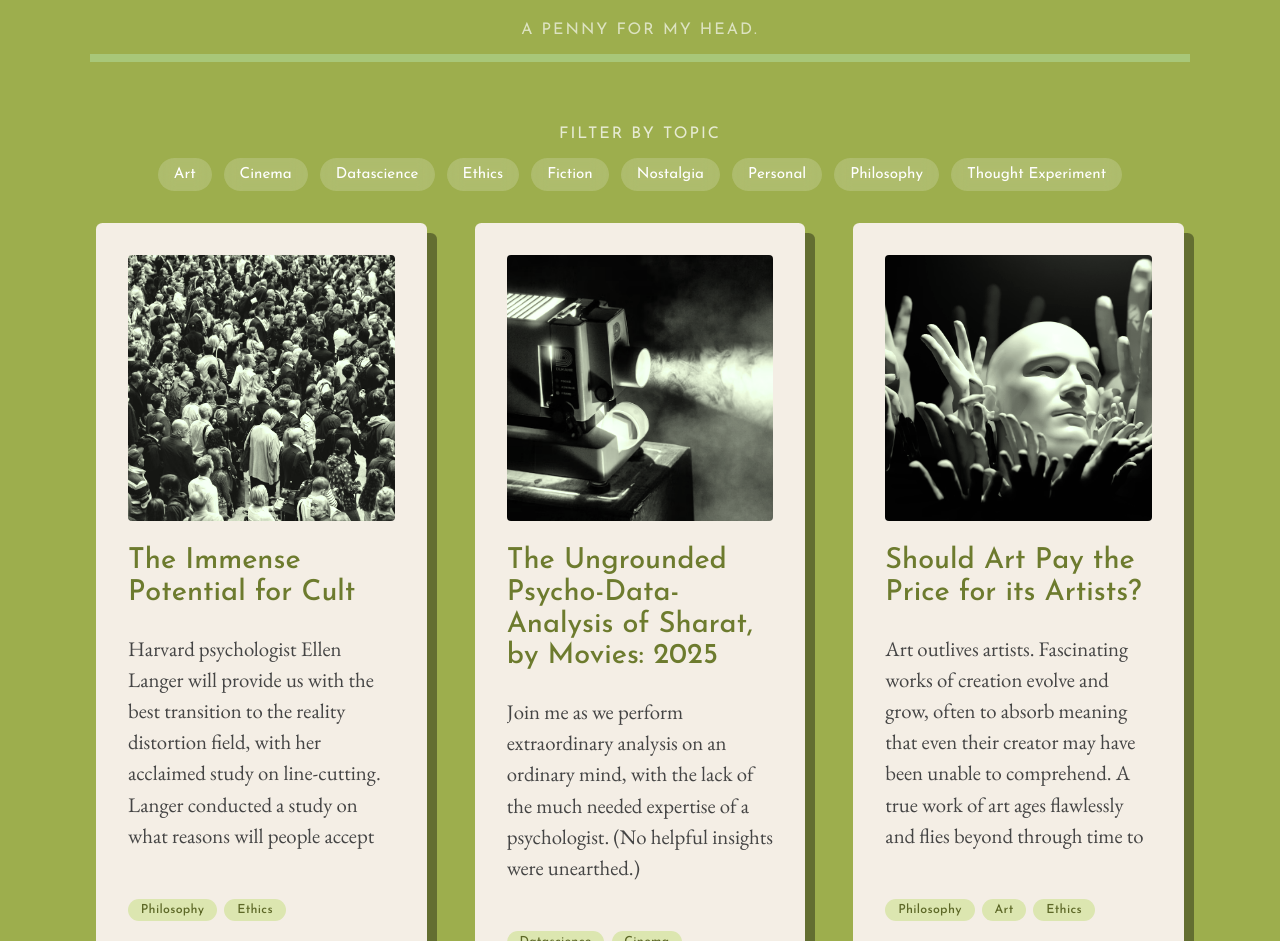
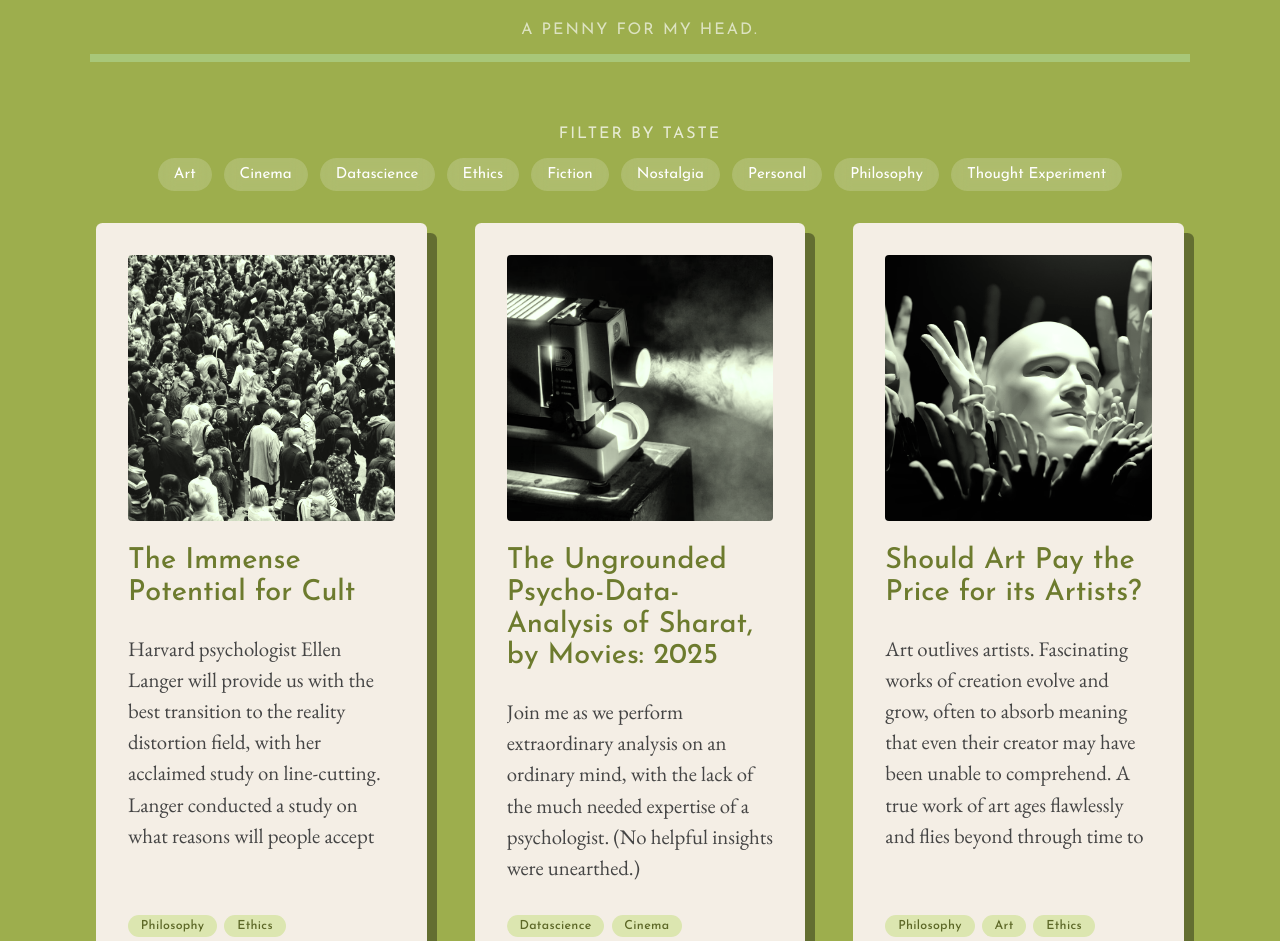
Before and after one commit to Sharatjacob2/main_website, a React (Create React App) app: page /blog in a window 1280 px wide. Shown: the part 911-1852 px from the top of the page. Built offline with nearby package versions, Linux system fonts and the light colour scheme.

Commit message:
minor changes

```diff
--- a/src/blogPage/Blog.css
+++ b/src/blogPage/Blog.css
@@ -83,7 +83,6 @@ a {
 }
 
 .blog-date {
-  margin-top: auto;
 
   font-size: 0.9rem;
 
@@ -143,7 +142,7 @@ a {
   flex-wrap: wrap;
   gap: 0.45rem;
 
-  margin-top: 1rem;
+  margin-top: auto;
   margin-bottom: 1rem;
 }
 
--- a/src/blogPage/TagFilter.js
+++ b/src/blogPage/TagFilter.js
@@ -8,7 +8,7 @@ function TagFilter({
     <div className="tag-filter">
 
       <div className="tag-filter-title">
-        Filter by topic
+        FILTER BY TASTE
       </div>
 
       <div className="tag-filter-tags">
--- a/src/weirdPage/Weird.css
+++ b/src/weirdPage/Weird.css
@@ -45,7 +45,7 @@
 /* ---------- Gallery ---------- */
 
 .weird-grid {
-  width: min(92%, 1200px);
+  width: min(92%, 1400px);
 
   margin: 0 auto 6rem;
 
--- a/src/weirdPage/Weird.js
+++ b/src/weirdPage/Weird.js
@@ -108,7 +108,7 @@ const Weird = () => {
       <TitleEffect title={title} />
       <PageHeader
         title="EXHIBITIONS"
-        subtitle="Stuff I Made to Mess Around"
+        subtitle="Stuff I Made to Mess Around."
         accentColor="#74c6b0"
       />
 
```
